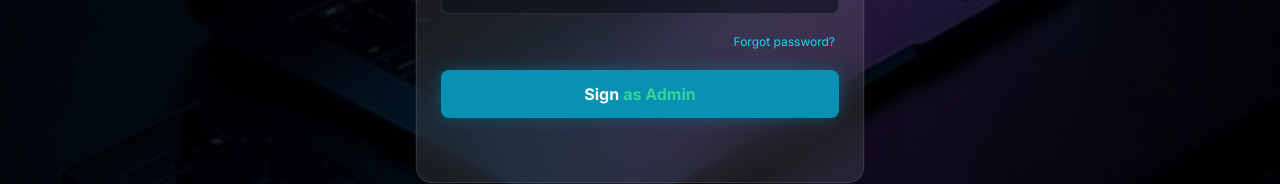
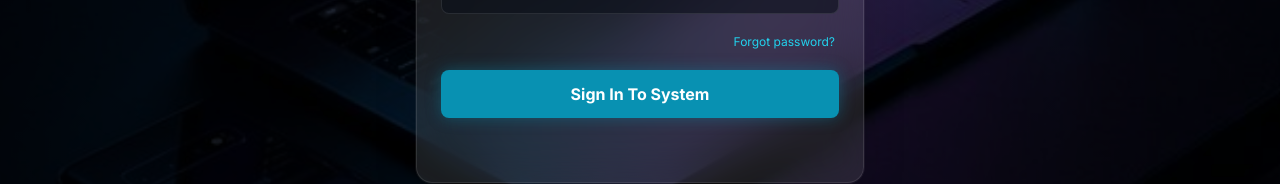
Before and after one commit to hervendacyayisenga/Electronic-management-system, a Vue app: page /login in a window 1280 px wide. Shown: the part 471-655 px from the top of the page. Built offline with nearby package versions, Linux system fonts and the light colour scheme.

Commit message:
feat: make login button text dynamic based on role

```diff
--- a/src/views/SignIn.vue
+++ b/src/views/SignIn.vue
@@ -220,7 +220,12 @@ function switchTab(tab) {
               <circle class="opacity-25" cx="12" cy="12" r="10" stroke="currentColor" stroke-width="4"></circle>
               <path class="opacity-75" fill="currentColor" d="M4 12a8 8 0 018-8V0C5.373 0 0 5.373 0 12h4zm2 5.291A7.962 7.962 0 014 12H0c0 3.042 1.135 5.824 3 7.938l3-2.647z"></path>
             </svg>
-            Sign <span class="text-emerald-400 ml-1">as Admin</span>
+            <template v-if="loginRole === 'admin'">
+              Sign <span class="text-emerald-400 ml-1">as Admin</span>
+            </template>
+            <template v-else>
+              Sign In To System
+            </template>
           </button>
 
           <div aria-live="polite" class="min-h-[20px]">
```
Also changed, not shown: 7 other files (tests, documents, lock files or other folders).
